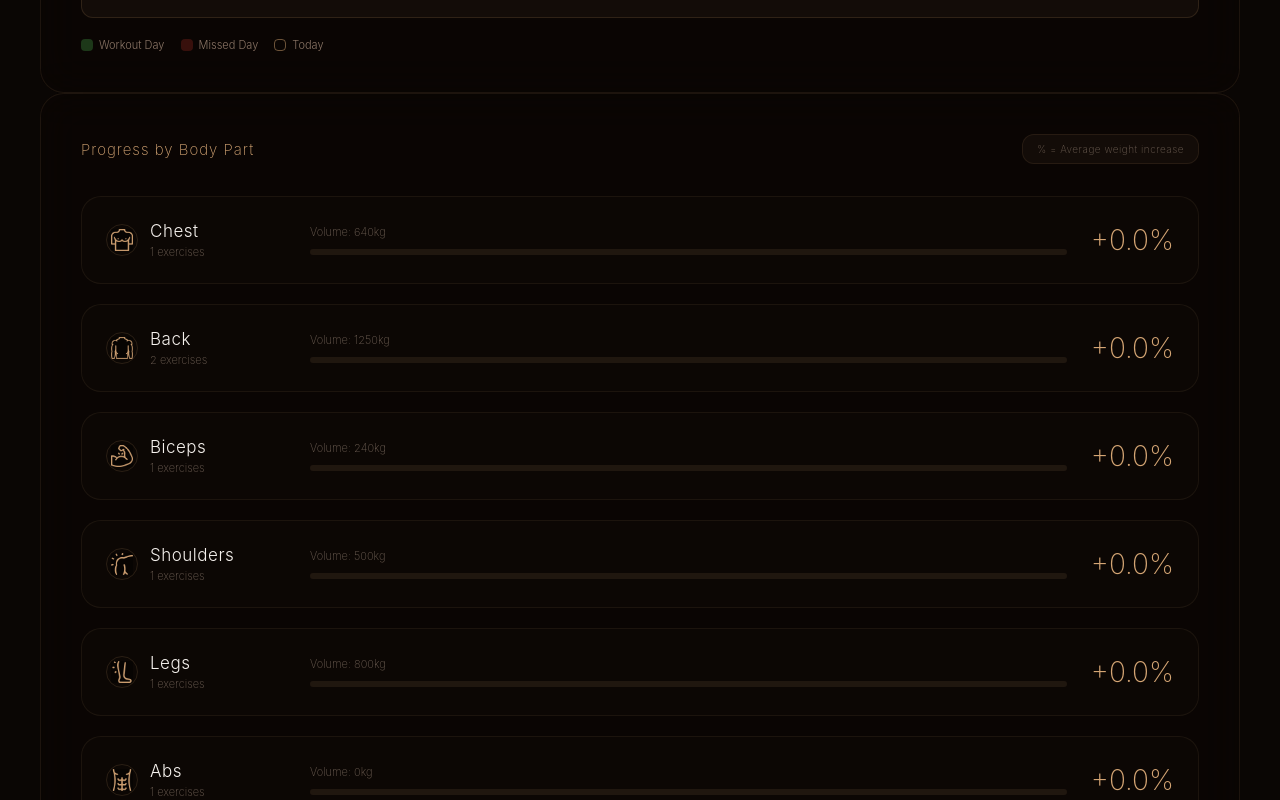
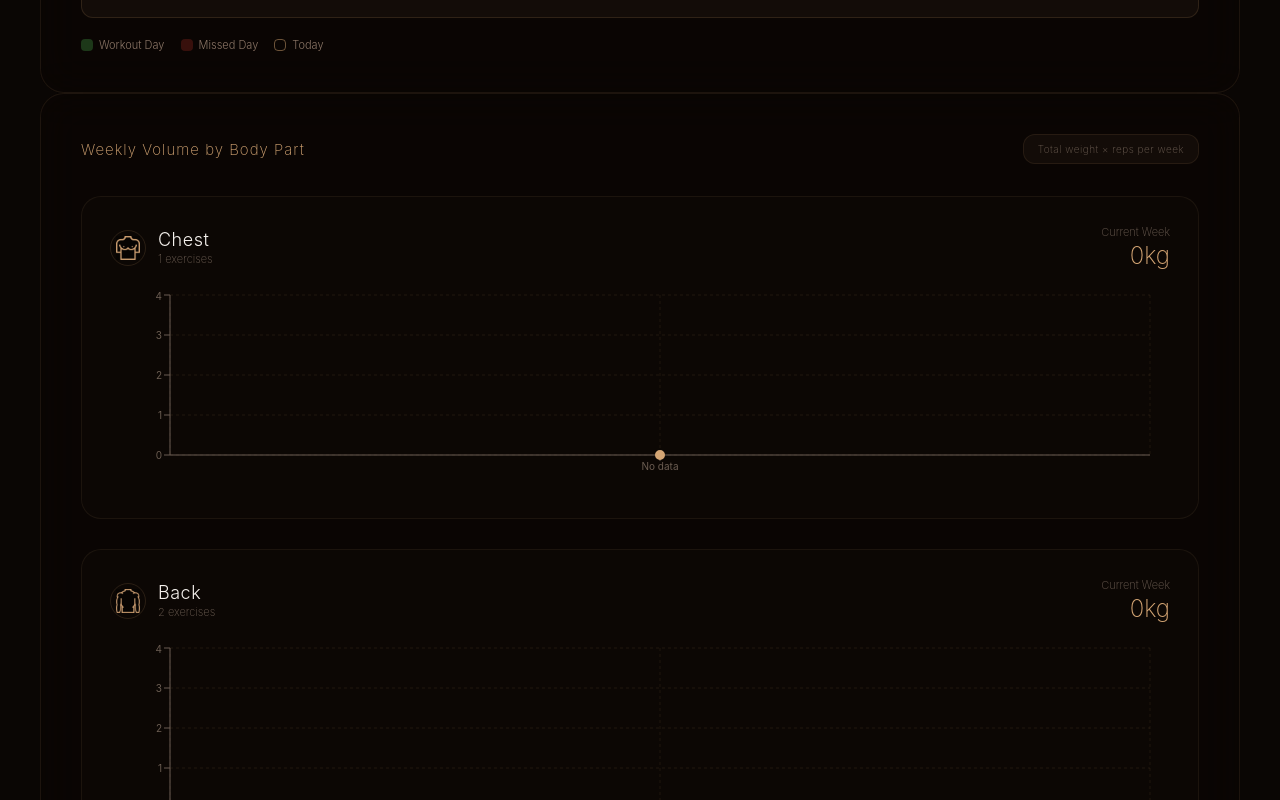
Before and after one commit to douglastjokro/movement, a React (Vite) app: page / in a window 1280 px wide. Shown: the part 1120-1920 px from the top of the page. Built offline with nearby package versions, Linux system fonts and the light colour scheme.

Commit message:
Add files via upload

```diff
--- a/src/WorkoutTracker.jsx
+++ b/src/WorkoutTracker.jsx
@@ -1034,28 +1034,64 @@ const WorkoutTracker = () => {
 
     return order.filter(bodyPart => bodyParts[bodyPart]).map(bodyPart => {
       const exs = bodyParts[bodyPart];
-      const avgProgress = exs.reduce((acc, ex) => {
-        // Check if exercise has history and history has entries with sets
-        if (ex.history && ex.history.length >= 2 && ex.history[0].sets && ex.history[0].sets.length > 0) {
-          // Get best set from first and last workout
-          const firstBest = ex.history[0].sets.reduce((best, set) =>
-            set.weight * set.reps > best.weight * best.reps ? set : best
-          );
-          const lastBest = ex.history[ex.history.length - 1].sets.reduce((best, set) =>
-            set.weight * set.reps > best.weight * best.reps ? set : best
-          );
-          return acc + ((lastBest.weight - firstBest.weight) / firstBest.weight) * 100;
-        }
-        return acc;
-      }, 0) / exs.length;
-
-      const totalVolume = exs.reduce((acc, ex) => acc + (ex.lastWeight || 0) * (ex.lastReps || 0), 0);
+
+      // Calculate weekly volume over time
+      const weeklyData = {};
+
+      exs.forEach(ex => {
+        if (ex.history && ex.history.length > 0) {
+          ex.history.forEach(entry => {
+            const date = new Date(entry.date);
+            // Get week number (simple: YYYY-WW format)
+            const year = date.getFullYear();
+            const weekNum = Math.ceil((date - new Date(year, 0, 1)) / (7 * 24 * 60 * 60 * 1000));
+            const weekKey = `${year}-W${weekNum.toString().padStart(2, '0')}`;
+
+            // Calculate volume for this workout
+            const volume = entry.sets.reduce((sum, set) => sum + (set.weight * set.reps), 0);
+
+            if (!weeklyData[weekKey]) {
+              weeklyData[weekKey] = { week: weekKey, volume: 0, date: date };
+            }
+            weeklyData[weekKey].volume += volume;
+          });
+        }
+      });
+
+      // Convert to array and sort by date
+      const chartData = Object.values(weeklyData)
+        .sort((a, b) => a.date - b.date)
+        .map(item => ({
+          week: item.week,
+          volume: Math.round(item.volume)
+        }));
+
+      // If missing weeks, fill with previous week's data
+      const filledData = [];
+      for (let i = 0; i < chartData.length; i++) {
+        filledData.push(chartData[i]);
+
+        // Check if there's a gap to next week
+        if (i < chartData.length - 1) {
+          const currentWeek = parseInt(chartData[i].week.split('-W')[1]);
+          const nextWeek = parseInt(chartData[i + 1].week.split('-W')[1]);
+          const gap = nextWeek - currentWeek - 1;
+
+          // Fill gaps with previous week's data
+          for (let j = 1; j <= gap && j <= 3; j++) { // Max 3 weeks gap fill
+            filledData.push({
+              week: `${chartData[i].week.split('-W')[0]}-W${(currentWeek + j).toString().padStart(2, '0')}`,
+              volume: chartData[i].volume // Use previous week's volume
+            });
+          }
+        }
+      }
 
       return {
         bodyPart,
-        avgProgress: avgProgress.toFixed(1),
-        totalVolume,
-        exercises: exs.length
+        chartData: filledData.length > 0 ? filledData : [{ week: 'No data', volume: 0 }],
+        exercises: exs.length,
+        currentVolume: filledData.length > 0 ? filledData[filledData.length - 1].volume : 0
       };
     });
   };
@@ -1182,7 +1218,7 @@ const WorkoutTracker = () => {
       const validSets = data.sets.map(set => ({
         weight: parseFloat(set.weight) || 0,
         reps: parseFloat(set.reps) || 0
-      })).filter(set => set.weight > 0 && set.reps > 0);
+      })).filter(set => set.weight >= 0 && set.reps > 0); // Changed: Allow weight >= 0 (for bodyweight)
 
       if (validSets.length === 0) return; // Skip if no valid sets
 
@@ -1688,7 +1724,7 @@ const WorkoutTracker = () => {
                   color: '#d4a574',
                   fontWeight: 200
                 }}>
-                  Progress by Body Part
+                  Weekly Volume by Body Part
                 </h3>
                 <div style={{
                   fontSize: '10px',
@@ -1700,27 +1736,25 @@ const WorkoutTracker = () => {
                   fontWeight: 200,
                   letterSpacing: '0.5px'
                 }}>
-                  % = Average weight increase
-                </div>
-              </div>
-              <div style={{ display: 'grid', gap: '20px' }}>
-                {bodyPartProgress.map(({ bodyPart, avgProgress, totalVolume, exercises: exCount }) => {
+                  Total weight × reps per week
+                </div>
+              </div>
+              <div style={{ display: 'grid', gap: '30px' }}>
+                {bodyPartProgress.map(({ bodyPart, chartData, exercises: exCount, currentVolume }) => {
                   const iconSrc = getBodyPartIcon(bodyPart);
                   return (
                     <div key={bodyPart} style={{
                       background: 'rgba(205, 160, 110, 0.02)',
                       border: '1px solid rgba(205, 160, 110, 0.08)',
                       borderRadius: '20px',
-                      padding: '24px',
-                      display: 'grid',
-                      gridTemplateColumns: '180px 1fr auto',
-                      alignItems: 'center',
-                      gap: '24px'
-                    }}>
+                      padding: '28px'
+                    }}>
+                      {/* Header */}
+                      <div style={{ display: 'flex', alignItems: 'center', justifyContent: 'space-between', marginBottom: '20px' }}>
                         <div style={{ display: 'flex', alignItems: 'center', gap: '12px' }}>
                           <div style={{
-                          width: '32px',
-                          height: '32px',
+                            width: '36px',
+                            height: '36px',
                             borderRadius: '50%',
                             background: 'transparent',
                             border: '1px solid rgba(205, 160, 110, 0.15)',
@@ -1732,8 +1766,8 @@ const WorkoutTracker = () => {
                               src={iconSrc}
                               alt={bodyPart}
                               style={{
-                              width: '22px',
-                              height: '22px',
+                                width: '24px',
+                                height: '24px',
                                 objectFit: 'contain',
                                 display: 'block',
                                 mixBlendMode: 'lighten'
@@ -1741,7 +1775,7 @@ const WorkoutTracker = () => {
                             />
                           </div>
                           <div>
-                          <div style={{ fontSize: '17px', fontWeight: 300, marginBottom: '4px', letterSpacing: '0.5px', color: '#f5f1ed' }}>
+                            <div style={{ fontSize: '18px', fontWeight: 300, marginBottom: '2px', letterSpacing: '0.5px', color: '#f5f1ed' }}>
                               {bodyPart}
                             </div>
                             <div style={{ fontSize: '11px', color: '#6b5d52', fontWeight: 200 }}>
@@ -1749,31 +1783,53 @@ const WorkoutTracker = () => {
                             </div>
                           </div>
                         </div>
-                      <div>
-                        <div style={{ fontSize: '11px', color: '#6b5d52', marginBottom: '10px', fontWeight: 200 }}>
-                          Volume: {totalVolume}kg
-                        </div>
-                        <div style={{
-                          background: 'rgba(205, 160, 110, 0.1)',
+                        <div style={{ textAlign: 'right' }}>
+                          <div style={{ fontSize: '11px', color: '#6b5d52', marginBottom: '2px', fontWeight: 200 }}>
+                            Current Week
+                          </div>
+                          <div style={{ fontSize: '24px', fontWeight: 200, color: '#d4a574' }}>
+                            {currentVolume.toLocaleString()}kg
+                          </div>
+                        </div>
+                      </div>
+
+                      {/* Line Chart */}
+                      <div style={{ height: '200px', marginTop: '16px' }}>
+                        <ResponsiveContainer width="100%" height="100%">
+                          <LineChart data={chartData} margin={{ top: 5, right: 20, left: 0, bottom: 5 }}>
+                            <CartesianGrid strokeDasharray="3 3" stroke="rgba(205, 160, 110, 0.1)" />
+                            <XAxis
+                              dataKey="week"
+                              stroke="#6b5d52"
+                              style={{ fontSize: '10px' }}
+                              tick={{ fill: '#6b5d52' }}
+                            />
+                            <YAxis
+                              stroke="#6b5d52"
+                              style={{ fontSize: '10px' }}
+                              tick={{ fill: '#6b5d52' }}
+                            />
+                            <Tooltip
+                              contentStyle={{
+                                background: 'rgba(10, 6, 4, 0.95)',
+                                border: '1px solid rgba(205, 160, 110, 0.3)',
                                 borderRadius: '12px',
-                          height: '6px',
-                          overflow: 'hidden'
-                        }}>
-                          <div style={{
-                            background: 'linear-gradient(90deg, #d4a574 0%, #b88a5e 100%)',
-                            height: '100%',
-                            width: `${Math.min(100, Math.abs(avgProgress))}%`,
-                            borderRadius: '12px',
-                            transition: 'width 0.8s ease'
-                          }} />
-                        </div>
-                      </div>
-                      <div style={{
-                        fontSize: '28px',
-                        fontWeight: 200,
-                        color: avgProgress >= 0 ? '#d4a574' : '#b87d5e',
-                      }}>
-                        {avgProgress >= 0 ? '+' : ''}{avgProgress}%
+                                padding: '12px',
+                                fontSize: '12px',
+                                color: '#f5f1ed'
+                              }}
+                              labelStyle={{ color: '#d4a574', marginBottom: '4px' }}
+                            />
+                            <Line
+                              type="monotone"
+                              dataKey="volume"
+                              stroke="#d4a574"
+                              strokeWidth={2}
+                              dot={{ fill: '#d4a574', r: 4 }}
+                              activeDot={{ r: 6 }}
+                            />
+                          </LineChart>
+                        </ResponsiveContainer>
                       </div>
                     </div>
                   );
```
Lines whose indentation alone changed are shown as unchanged.
